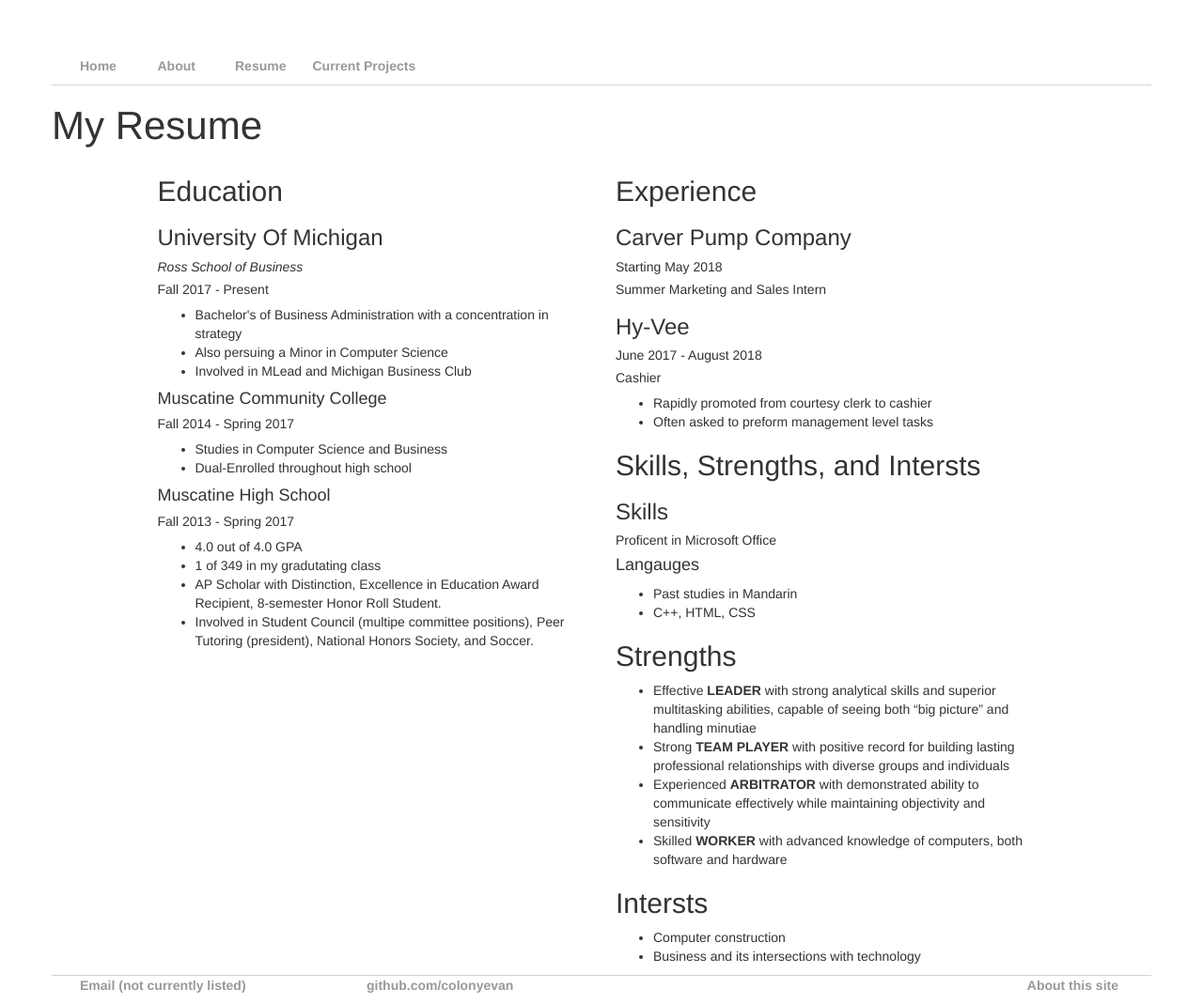
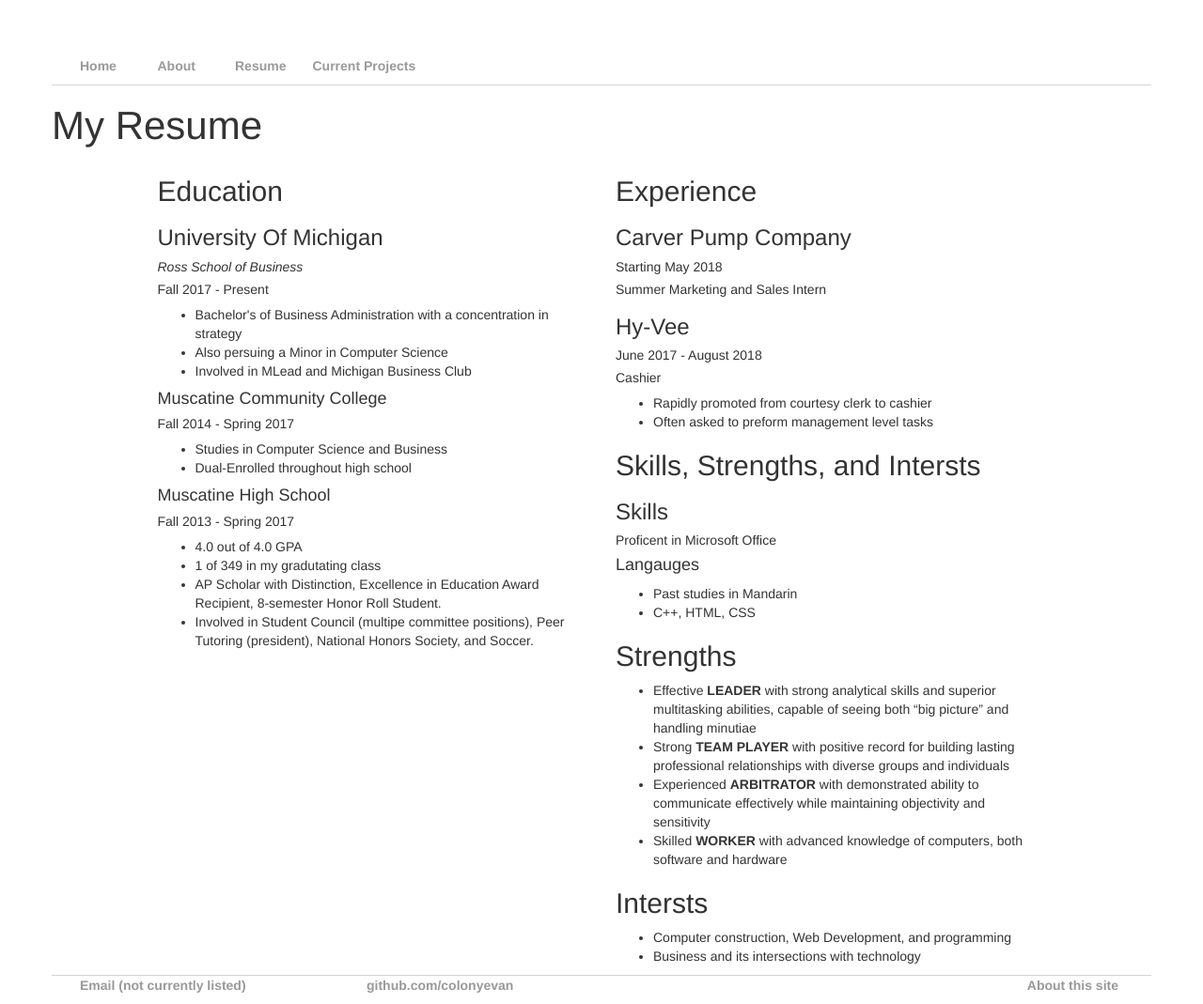
Before and after one commit to colonyevan/colonyevan.github.io, a Jekyll site: the page built from resume/index.html, in a window 1280 px wide. Shown: the whole page at 94% size. Built offline with Jekyll 4.4.1, drawn with Linux system fonts in a browser that asks for light colours.

Commit message:
Resume work

```diff
--- a/resume/index.html
+++ b/resume/index.html
@@ -63,7 +63,7 @@ title: My Resume
             </ul>
             <h2>Intersts</h2>
             <ul>
-                <li>Computer construction</li>
+                <li>Computer construction, Web Development, and programming</li>
                 <li>Business and its intersections with technology</li>
             </ul>
         </div>
```
